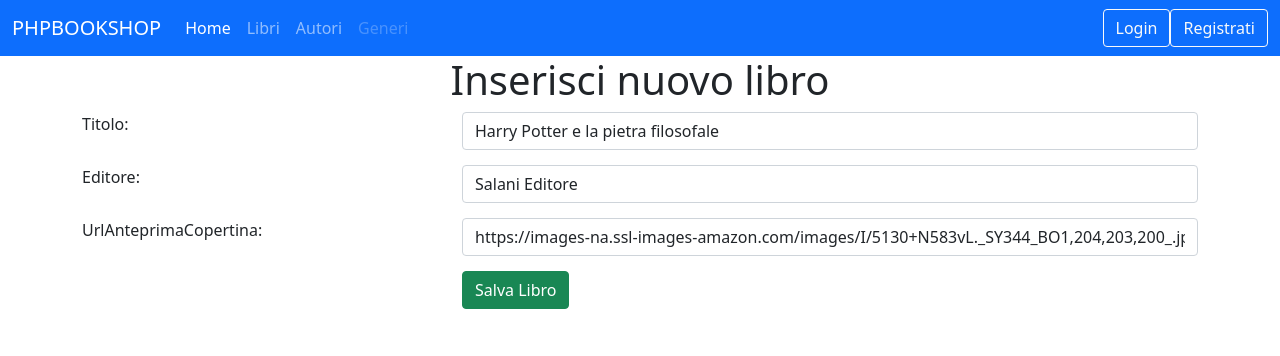
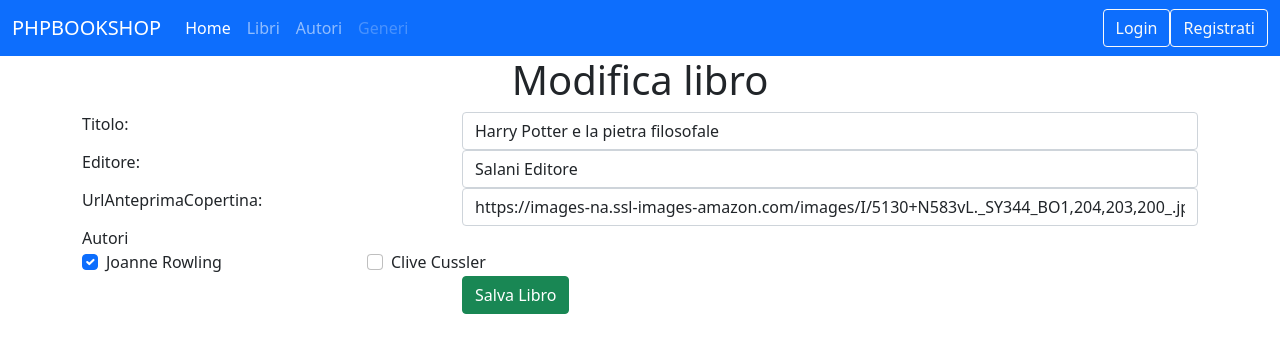
Before and after one commit to davideborghi/phpBookshop, a PHP site: page /phpBookshop/pages/formLibro.php?id=1 in a window 1280 px wide. Shown: the top 356 px of the page. Run offline with PHP 8.4, Linux system fonts and the light colour scheme; data comes from the database, SQL or seed files in the repository; some libraries are stand-ins or nearby versions.

Commit message:
Aggiunto caricamento autori in form libro e minor bugfix

```diff
--- a/SQL/DDL/DDL.sql
+++ b/SQL/DDL/DDL.sql
@@ -20,6 +20,7 @@
 );
 INSERT INTO AUTORI (id, Nome, UrlFotoAutore) VALUES (NULL, 'Joanne Rowling', 'https://encrypted-tbn1.gstatic.com/images?q=tbn:ANd9GcS3bDP-AbnH7l2pjO-SwJkEFQu9dxDE6V8wyJ_5x_lfkVpTMA80'),
  (NULL, 'Clive Cussler', 'https://encrypted-tbn3.gstatic.com/images?q=tbn:ANd9GcSax7uUri9y3q873L3Jnwqic7PsrprOFZFs0HBhNLFO215kuIvx');
+    (NULL, 'Stephen King', 'https://www.filo.news/__export/1600631826092/sites/claro/img/2020/09/20/stephen_king.jpg_423682103.jpg');
 
  CREATE TABLE LIBRI(
      id int not null primary key AUTO_INCREMENT,
--- a/assets/libroComponent.css
+++ b/assets/libroComponent.css
@@ -3,5 +3,7 @@
     width: 240px;
 }
 .container-libro{
-    margin-top: 15px
+    margin-top: 15px;
+    border: 1px solid rgba(0,0,0,.125);
+    border-radius: .25rem;
 }
--- a/components/libroComponent.php
+++ b/components/libroComponent.php
@@ -12,6 +12,9 @@
                 <?=$libro->titolo?>
             </div>
             <div class="editore-libro">
+                <strong>
+                    Editore:
+                </strong>
                 <?=$libro->editore?>
             </div>
             <a href="<?=PROJECT_FOLDER?>pages/libro.php?id=<?=$libro->id?>" class="btn btn-primary" />Scheda libro</a>
--- a/components/navbar.php
+++ b/components/navbar.php
@@ -7,7 +7,7 @@
     <div class="collapse navbar-collapse" id="navbarNavAltMarkup">
       <div class="navbar-nav">
         <a href="<?=PROJECT_FOLDER?>" class="nav-link active" aria-current="page" href="#">Home</a>
-        <a class="nav-link" href="#">Libri</a>
+        <a class="nav-link" href="<?=PROJECT_FOLDER?>pages/libri.php">Libri</a>
         <a class="nav-link" href="<?=PROJECT_FOLDER?>pages/autori.php">Autori</a>
         <a class="nav-link disabled" href="#" tabindex="-1" aria-disabled="true">Generi</a>
         <?php if (isset($_SESSION['CURRENT_USER'])){ ?>
--- a/index.php
+++ b/index.php
@@ -22,7 +22,7 @@
     <?php if(isset($user)){ ?>
         <div class="row">
             <div class="col-4">
-            <a href="<?= PROJECT_FOLDER?>/pages/formLibro.php" class="btn btn-success mt-10">
+            <a href="<?= PROJECT_FOLDER?>pages/formLibro.php" class="btn btn-success mt-10">
                     Inserisci libro
                 </a>
             </div>
--- a/models/libro.php
+++ b/models/libro.php
@@ -5,6 +5,7 @@
     public $titolo;
     public $editore;
     public $urlAnteprimaCopertina;
+    public $autori;
 
 
     public function __construct($id, $titolo, $editore, $urlAnteprimaCopertina){
@@ -13,4 +14,12 @@
         $this->editore = $editore;
         $this->urlAnteprimaCopertina = $urlAnteprimaCopertina;
     }
+    public function isAutore($idAutore){
+        foreach($this->autori as $autore){
+             if($autore->id == $idAutore){
+                 return true;
+             }
+        }
+        return false;
+    }
 }
--- a/pages/formLibro.php
+++ b/pages/formLibro.php
@@ -6,7 +6,11 @@
     //echo PROJECT_PATH.'services/utenteService.php';
     //require_once(PROJECT_PATH.'services/utenteService.php');
     require_once(PROJECT_PATH.'services/libroService.php');
+    require_once(PROJECT_PATH.'services/autoreService.php');
     $libroService = new LibroService();
+    $autoreService = new AutoreService();
+    $tuttiAutori = $autoreService->getAllAutori();
+    $autoriDelLibro =[];
     if (isset($_POST["SalvaLibro"])){
         $updateRes = $libroService->upsertLibro($_POST['id'], $_POST['titolo'],$_POST['editore'], $_POST['urlAnteprimaCopertina']);
     }
@@ -15,9 +19,11 @@
     if (isset($_GET['id'])){
         $idLibro = $_GET['id'];
 
-        $test = $libroService->getById($idLibro);
-        $libroTrovato = $test;
+        $libroTrovato = $libroService->getById($idLibro);
         $queryID = "?id=$idLibro";
+        $autoriDelLibro =  $autoreService->getAutoriOfLibro($idLibro);
+        $libroTrovato->autori = $autoriDelLibro;
+
     }
 
 
@@ -38,10 +44,15 @@
     <?php require(PROJECT_PATH.'/components/navbar.php');?>
 
     <div class="container">
+
         <div class="row">
             <div class="col">
                 <h1 class="text-center">
-                    Inserisci nuovo libro
+                    <?php if(isset($_GET['id'])){
+                        echo 'Modifica';
+                    }else{
+                        echo 'Inserisci nuovo';
+                    } ?> libro
                 </h1>
             </div>
 
@@ -91,6 +102,32 @@
         </div>
         <div class="row">
             <div class="col-4">
+                Autori
+            </div>
+        </div>
+        <div class="row">
+            <?php
+                foreach($tuttiAutori as $autore){
+                    $ischecked="";
+                    if ($libroTrovato->isAutore($autore->id)){
+                        $ischecked = "checked";
+                    }
+
+            ?>
+            <div class="col-3">
+                <div class="form-check">
+                    <input class="form-check-input" type="checkbox" value="<?= $autore->id?>" id="<?= $autore->id?>" <?=$ischecked?>>
+                    <label class="form-check-label" for="flexCheckChecked">
+                    <?= $autore->nome?>
+                    </label>
+                </div>
+
+            </div>
+            <?php } //chiude foreach
+             ?>
+        </div>
+        <div class="row">
+            <div class="col-4">
             </div>
             <div class="col-8">
                 <input type="submit" class="btn btn-success" name="SalvaLibro" value="Salva Libro" />
--- a/pages/libri.php
+++ b/pages/libri.php
@@ -11,6 +11,7 @@
     <script type="text/javascript" src="<?=PROJECT_FOLDER?>lib/bootstrap-5.0.0-beta3-dist/js/bootstrap.min.js"></script>
     <link rel="stylesheet" href="<?=PROJECT_FOLDER?>lib/bootstrap-5.0.0-beta3-dist/css/bootstrap.min.css" />
     <link rel="stylesheet" href="<?= PROJECT_FOLDER?>assets/styles.css" />
+
 </head>
 
 <body>
@@ -22,7 +23,7 @@
     <?php if(isset($user)){ ?>
         <div class="row">
             <div class="col-4">
-                <a href="<?= PROJECT_FOLDER?>/pages/formLibro.php" class="btn btn-success mt-10">
+                <a href="<?= PROJECT_FOLDER?>pages/formLibro.php" class="btn btn-success mt-10">
                     Inserisci libro
                 </a>
             </div>
@@ -41,6 +42,8 @@
 
                 $libri = $libroService->getAllLibri();
             }
+                if (isset($libri)){
+
 
                 foreach ($libri as $libro) {
             ?>
@@ -50,6 +53,7 @@
             <?php
 
             }
+        }
             ?>
         </div>
 
--- a/services/autoreService.php
+++ b/services/autoreService.php
@@ -19,15 +19,29 @@
             require_once (PROJECT_PATH.'models/autore.php');
             $autori = [];
             while ($row = $result->fetch_assoc()){
-                echo var_dump($row);
                 $autori[]=new Autore($row["id"],$row["nome"], $row["urlfotoautore"]);
             }
             return $autori;
-
-            //return new Utente($row["nome"], $row["cognome"], $row["email"], '');
           }
         else {
-            //return "Login_FAILED";
+        }
+    }
+    function getAutoriOfLibro($idLibro){
+
+        require_once (PROJECT_PATH.'services/dbConnection.php');
+        $connection = openConnection();
+        $sql = "SELECT * FROM AUTORI autori INNER JOIN REL_LIBRO_AUTORE rel on rel.idautore=autori.id WHERE rel.idLibro=$idLibro";
+        //echo $sql;
+        $result = $connection->query($sql);
+        //echo $result;
+        if ($result->num_rows > 0) {
+            // output data of each row
+            require_once (PROJECT_PATH.'models/libro.php');
+            $autori = [];
+            while ($row = $result->fetch_assoc()){
+                $autori[]=new Autore($row["id"],$row["nome"], $row["urlfotoautore"]);
+            }
+            return $autori;
         }
     }
 
--- a/services/libroService.php
+++ b/services/libroService.php
@@ -75,5 +75,7 @@
             return $libri;
         }
     }
+
+
 }
 ?>
```
Also changed, not shown: pages/libro.php (+28 -6 lines), 2 other files.
